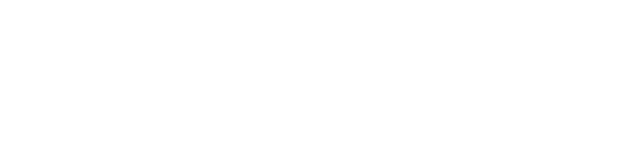
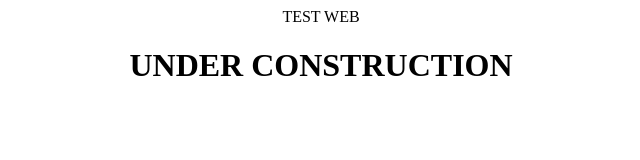
Before and after one commit to jdat-145/Test-, a plain HTML site: page index.html/index.html in a window 1280 px wide. Shown: the whole page, without its empty margins (319-959 px from the left). Drawn offline with Linux system fonts and the light colour scheme.

Commit message:
Update file0.css

```diff
--- a/index.html/assets/file0.css
+++ b/index.html/assets/file0.css
@@ -1,5 +1,5 @@
 body{
-    background-color:black
+
     text-align: center;
-    color: white;
+    color: black;
 }
```
